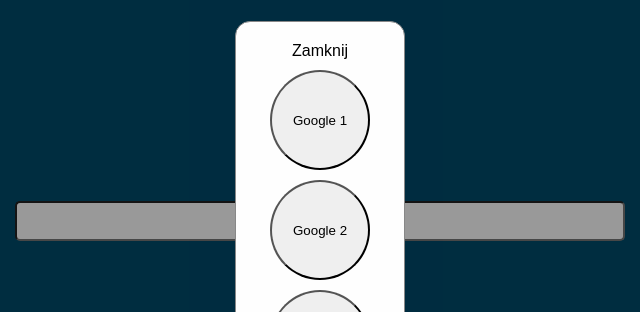
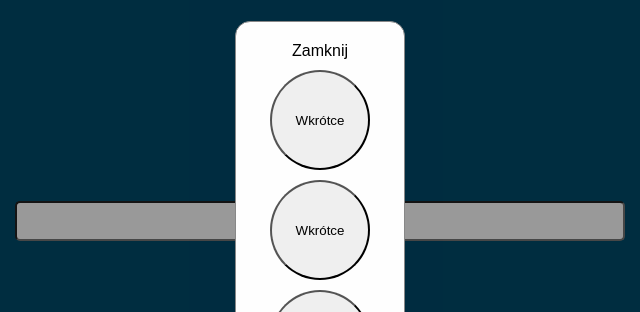
Before and after one commit to Cat-Potato/bw.pl, a plain HTML site: page index.html in a window 1280 px wide. Both pictures are taken after a click on the button "Funkcję i Dodatki". Shown: the part 158-470 px from the top of the page, 320-960 px from the left. Drawn offline with Linux system fonts and the light colour scheme.

Commit message:
Update index.html

```diff
--- a/index.html
+++ b/index.html
@@ -106,8 +106,8 @@
     <div id="myModal" class="modal">
         <div class="modal-content">
             <span onclick="closeModal()">Zamknij</span>
-            <button onclick="window.location.href='https://www.google.com'">Google 1</button>
-            <button onclick="window.location.href='https://www.google.com'">Google 2</button>
+            <button onclick="window.location.href='https://z1emniakpl.github.io/bw.pl/coming-soon.html/'">Wkrótce</button>
+            <button onclick="window.location.href='https://z1emniakpl.github.io/bw.pl/coming-soon.html/'">Wkrótce</button>
             <button onclick="disableAnimation()">Wyłącz animację tła</button>
         </div>
     </div>
```
